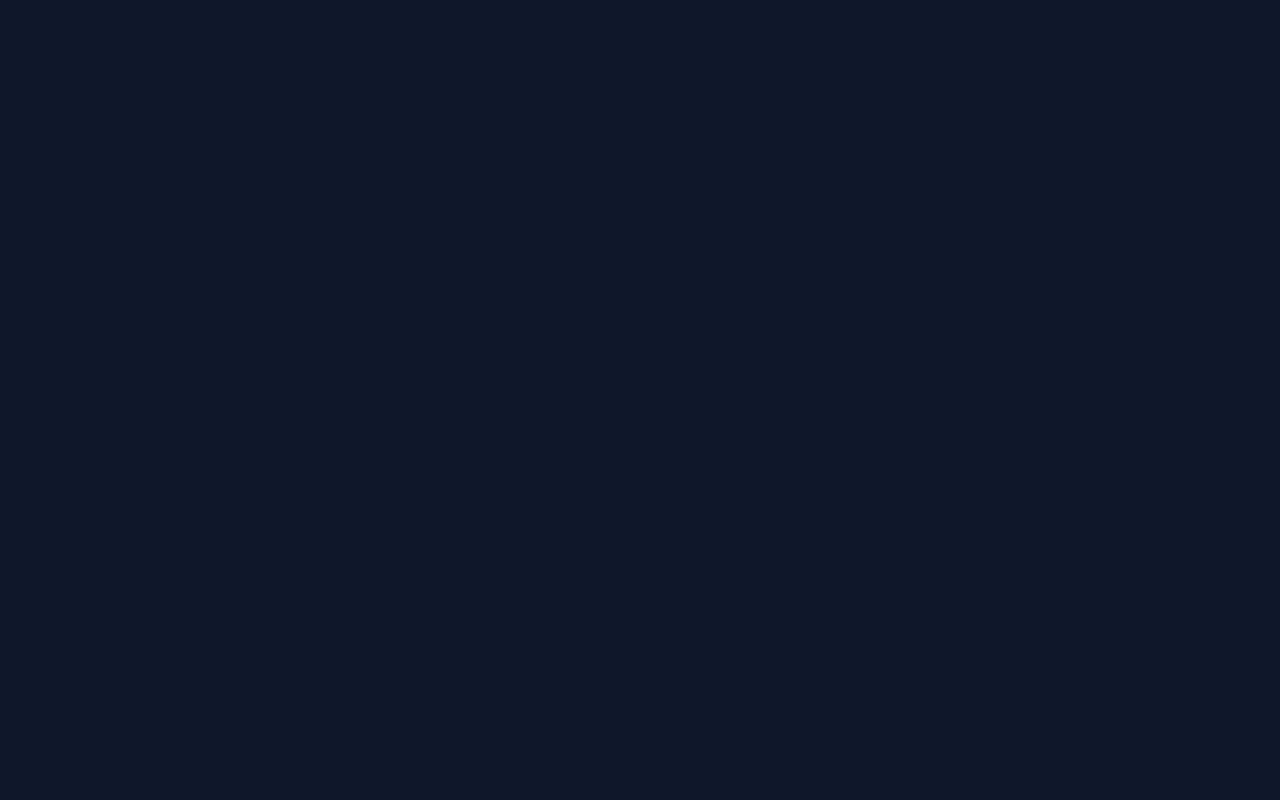
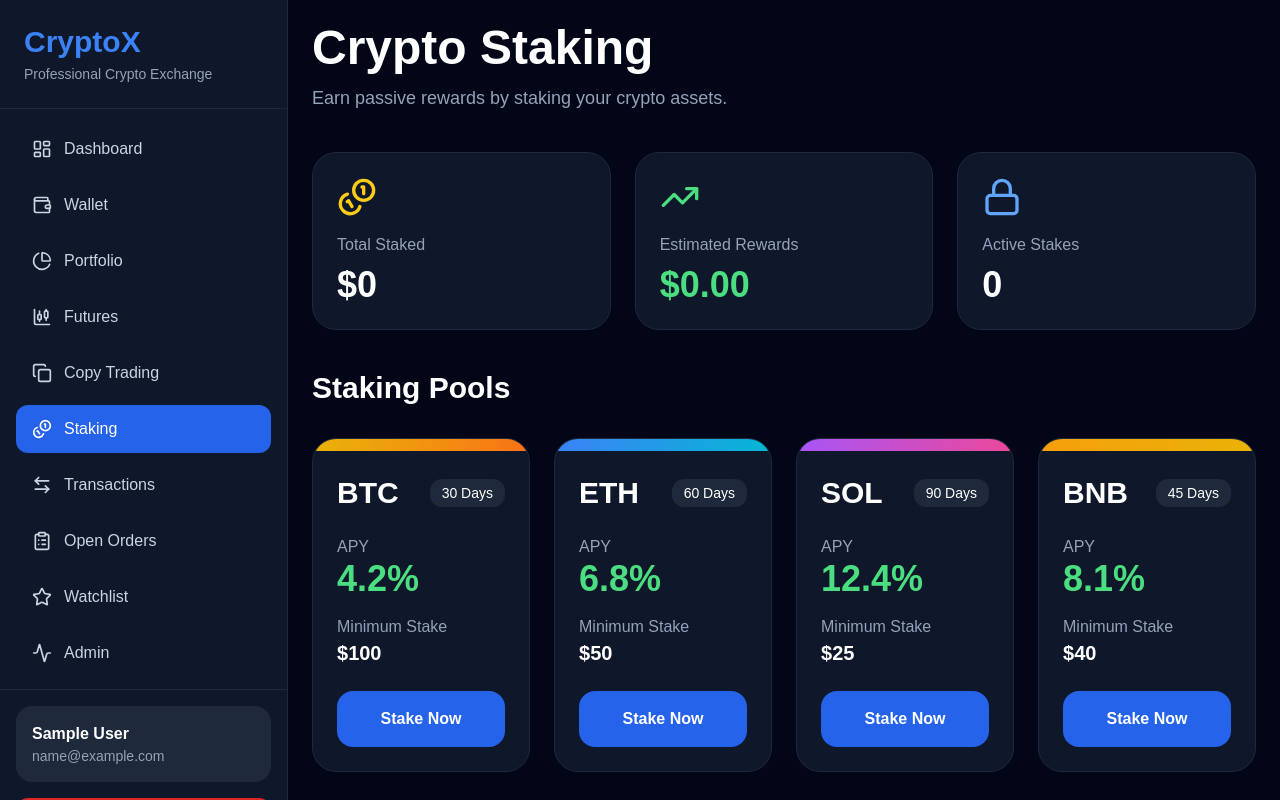
Before and after one commit to baseerhatif3-oss/cryptox-institutional-platform, a React (Vite) app: page /staking in a window 1280 px wide. Before the commit this address had no page. Shown: the top 800 px of the page. Built offline with nearby package versions, Linux system fonts and the light colour scheme; sample sign-in values are in the browser's storage.

Commit message:
Added staking platform

```diff
--- a/src/App.jsx
+++ b/src/App.jsx
@@ -9,18 +9,33 @@ import { Toaster } from "react-hot-toast";
 
 import Login from "./pages/Login";
 import Register from "./pages/Register";
+
 import Dashboard from "./pages/Dashboard";
+
 import Wallet from "./pages/Wallet";
+
 import Portfolio from "./pages/Portfolio";
+
 import Futures from "./pages/Futures";
+
 import CopyTrading from "./pages/CopyTrading";
+
+import Staking from "./pages/Staking";
+
 import Transactions from "./pages/Transactions";
+
 import Profile from "./pages/Profile";
+
 import OpenOrders from "./pages/OpenOrders";
+
 import Watchlist from "./pages/Watchlist";
+
 import ForgotPassword from "./pages/ForgotPassword";
+
 import ResetPassword from "./pages/ResetPassword";
+
 import AdminDashboard from "./pages/AdminDashboard";
+
 import KYC from "./pages/KYC";
 
 import DashboardLayout from "./layouts/DashboardLayout";
@@ -66,7 +81,7 @@ function App() {
           element={<ResetPassword />}
         />
 
-        {/* DASHBOARD ROUTES */}
+        {/* PROTECTED DASHBOARD */}
 
         <Route
           path="/"
@@ -113,6 +128,13 @@ function App() {
             }
           />
 
+          {/* STAKING */}
+
+          <Route
+            path="staking"
+            element={<Staking />}
+          />
+
           {/* TRANSACTIONS */}
 
           <Route
@@ -120,7 +142,7 @@ function App() {
             element={<Transactions />}
           />
 
-          {/* ORDERS */}
+          {/* OPEN ORDERS */}
 
           <Route
             path="orders"
--- a/src/layouts/DashboardLayout.jsx
+++ b/src/layouts/DashboardLayout.jsx
@@ -9,6 +9,8 @@ import {
   Wallet,
   PieChart,
   CandlestickChart,
+  Copy,
+  Coins,
   ArrowLeftRight,
   User,
   LogOut,
@@ -77,6 +79,18 @@ const DashboardLayout = () => {
     },
 
     {
+      name: "Copy Trading",
+      path: "/copy-trading",
+      icon: <Copy size={20} />,
+    },
+
+    {
+      name: "Staking",
+      path: "/staking",
+      icon: <Coins size={20} />,
+    },
+
+    {
       name: "Transactions",
       path: "/transactions",
       icon: (
@@ -127,6 +141,8 @@ const DashboardLayout = () => {
 
   return (
     <div className="min-h-screen bg-slate-950 text-white flex">
+      {/* NOTIFICATIONS */}
+
       <NotificationPanel
         open={notificationOpen}
         setOpen={
@@ -189,7 +205,7 @@ const DashboardLayout = () => {
 
           {/* MENU */}
 
-          <div className="p-4 space-y-2">
+          <div className="p-4 space-y-2 overflow-y-auto max-h-[calc(100vh-220px)]">
             {menuItems.map((item) => (
               <NavLink
                 key={item.name}
@@ -232,7 +248,7 @@ const DashboardLayout = () => {
 
           <button
             onClick={handleLogout}
-            className="w-full flex items-center justify-center gap-2 bg-red-600 hover:bg-red-700 py-3 rounded-xl font-semibold"
+            className="w-full flex items-center justify-center gap-2 bg-red-600 hover:bg-red-700 py-3 rounded-xl font-semibold transition"
           >
             <LogOut size={18} />
 
--- /dev/null
+++ b/src/pages/Staking.jsx
@@ -0,0 +1,352 @@
+import { useState } from "react";
+
+import {
+  Coins,
+  Lock,
+  TrendingUp,
+} from "lucide-react";
+
+import toast from "react-hot-toast";
+
+const stakingPools = [
+  {
+    id: 1,
+    coin: "BTC",
+    apy: "4.2%",
+    duration: "30 Days",
+    min: 100,
+    color:
+      "from-yellow-500 to-orange-500",
+  },
+
+  {
+    id: 2,
+    coin: "ETH",
+    apy: "6.8%",
+    duration: "60 Days",
+    min: 50,
+    color:
+      "from-blue-500 to-cyan-500",
+  },
+
+  {
+    id: 3,
+    coin: "SOL",
+    apy: "12.4%",
+    duration: "90 Days",
+    min: 25,
+    color:
+      "from-purple-500 to-pink-500",
+  },
+
+  {
+    id: 4,
+    coin: "BNB",
+    apy: "8.1%",
+    duration: "45 Days",
+    min: 40,
+    color:
+      "from-amber-500 to-yellow-500",
+  },
+];
+
+const Staking = () => {
+  const [stakes, setStakes] =
+    useState(
+      JSON.parse(
+        localStorage.getItem(
+          "stakes"
+        )
+      ) || []
+    );
+
+  const handleStake = (
+    pool
+  ) => {
+    const amount = prompt(
+      `Enter amount to stake in ${pool.coin}`
+    );
+
+    if (
+      !amount ||
+      Number(amount) <= 0
+    ) {
+      return toast.error(
+        "Invalid amount"
+      );
+    }
+
+    const newStake = {
+      id: Date.now(),
+
+      coin: pool.coin,
+
+      amount,
+
+      apy: pool.apy,
+
+      duration:
+        pool.duration,
+
+      rewards: (
+        Number(amount) * 0.12
+      ).toFixed(2),
+    };
+
+    const updated = [
+      newStake,
+      ...stakes,
+    ];
+
+    setStakes(updated);
+
+    localStorage.setItem(
+      "stakes",
+      JSON.stringify(updated)
+    );
+
+    toast.success(
+      `${pool.coin} staked successfully`
+    );
+  };
+
+  return (
+    <div className="min-h-screen bg-slate-950 text-white p-6">
+      <div className="max-w-7xl mx-auto">
+        {/* HEADER */}
+
+        <div className="mb-10">
+          <h1 className="text-5xl font-bold">
+            Crypto Staking
+          </h1>
+
+          <p className="text-slate-400 mt-3 text-lg">
+            Earn passive rewards by
+            staking your crypto assets.
+          </p>
+        </div>
+
+        {/* STATS */}
+
+        <div className="grid grid-cols-1 md:grid-cols-3 gap-6 mb-10">
+          <div className="bg-slate-900 border border-slate-800 rounded-3xl p-6">
+            <Coins
+              size={40}
+              className="text-yellow-400 mb-4"
+            />
+
+            <p className="text-slate-400">
+              Total Staked
+            </p>
+
+            <h2 className="text-4xl font-bold mt-2">
+              $
+              {stakes
+                .reduce(
+                  (
+                    total,
+                    stake
+                  ) =>
+                    total +
+                    Number(
+                      stake.amount
+                    ),
+                  0
+                )
+                .toLocaleString()}
+            </h2>
+          </div>
+
+          <div className="bg-slate-900 border border-slate-800 rounded-3xl p-6">
+            <TrendingUp
+              size={40}
+              className="text-green-400 mb-4"
+            />
+
+            <p className="text-slate-400">
+              Estimated Rewards
+            </p>
+
+            <h2 className="text-4xl font-bold mt-2 text-green-400">
+              $
+              {stakes
+                .reduce(
+                  (
+                    total,
+                    stake
+                  ) =>
+                    total +
+                    Number(
+                      stake.rewards
+                    ),
+                  0
+                )
+                .toFixed(2)}
+            </h2>
+          </div>
+
+          <div className="bg-slate-900 border border-slate-800 rounded-3xl p-6">
+            <Lock
+              size={40}
+              className="text-blue-400 mb-4"
+            />
+
+            <p className="text-slate-400">
+              Active Stakes
+            </p>
+
+            <h2 className="text-4xl font-bold mt-2">
+              {stakes.length}
+            </h2>
+          </div>
+        </div>
+
+        {/* STAKING POOLS */}
+
+        <div className="mb-12">
+          <h2 className="text-3xl font-bold mb-8">
+            Staking Pools
+          </h2>
+
+          <div className="grid grid-cols-1 md:grid-cols-2 xl:grid-cols-4 gap-6">
+            {stakingPools.map(
+              (pool) => (
+                <div
+                  key={pool.id}
+                  className="bg-slate-900 border border-slate-800 rounded-3xl overflow-hidden"
+                >
+                  <div
+                    className={`h-3 bg-gradient-to-r ${pool.color}`}
+                  />
+
+                  <div className="p-6">
+                    <div className="flex items-center justify-between mb-6">
+                      <h3 className="text-3xl font-bold">
+                        {pool.coin}
+                      </h3>
+
+                      <div className="bg-slate-800 px-3 py-1 rounded-xl text-sm">
+                        {pool.duration}
+                      </div>
+                    </div>
+
+                    <div className="space-y-4 mb-6">
+                      <div>
+                        <p className="text-slate-400">
+                          APY
+                        </p>
+
+                        <h4 className="text-4xl font-bold text-green-400">
+                          {pool.apy}
+                        </h4>
+                      </div>
+
+                      <div>
+                        <p className="text-slate-400">
+                          Minimum Stake
+                        </p>
+
+                        <h4 className="text-xl font-bold">
+                          $
+                          {pool.min}
+                        </h4>
+                      </div>
+                    </div>
+
+                    <button
+                      onClick={() =>
+                        handleStake(
+                          pool
+                        )
+                      }
+                      className="w-full bg-blue-600 hover:bg-blue-700 py-4 rounded-2xl font-bold transition"
+                    >
+                      Stake Now
+                    </button>
+                  </div>
+                </div>
+              )
+            )}
+          </div>
+        </div>
+
+        {/* ACTIVE STAKES */}
+
+        <div className="bg-slate-900 border border-slate-800 rounded-3xl p-6">
+          <h2 className="text-3xl font-bold mb-8">
+            Active Stakes
+          </h2>
+
+          {stakes.length === 0 ? (
+            <div className="text-slate-400">
+              No active stakes yet.
+            </div>
+          ) : (
+            <div className="space-y-5">
+              {stakes.map((stake) => (
+                <div
+                  key={stake.id}
+                  className="bg-slate-800 rounded-2xl p-5 flex flex-col lg:flex-row lg:items-center lg:justify-between gap-6"
+                >
+                  <div>
+                    <h3 className="text-2xl font-bold">
+                      {stake.coin}
+                    </h3>
+
+                    <p className="text-slate-400 mt-1">
+                      {
+                        stake.duration
+                      }
+                    </p>
+                  </div>
+
+                  <div>
+                    <p className="text-slate-400">
+                      Amount
+                    </p>
+
+                    <h4 className="text-xl font-bold">
+                      $
+                      {
+                        stake.amount
+                      }
+                    </h4>
+                  </div>
+
+                  <div>
+                    <p className="text-slate-400">
+                      APY
+                    </p>
+
+                    <h4 className="text-xl font-bold text-green-400">
+                      {stake.apy}
+                    </h4>
+                  </div>
+
+                  <div>
+                    <p className="text-slate-400">
+                      Estimated Rewards
+                    </p>
+
+                    <h4 className="text-xl font-bold text-yellow-400">
+                      $
+                      {
+                        stake.rewards
+                      }
+                    </h4>
+                  </div>
+
+                  <button className="bg-red-600 hover:bg-red-700 px-6 py-3 rounded-xl font-semibold">
+                    Unstake
+                  </button>
+                </div>
+              ))}
+            </div>
+          )}
+        </div>
+      </div>
+    </div>
+  );
+};
+
+export default Staking;
```
